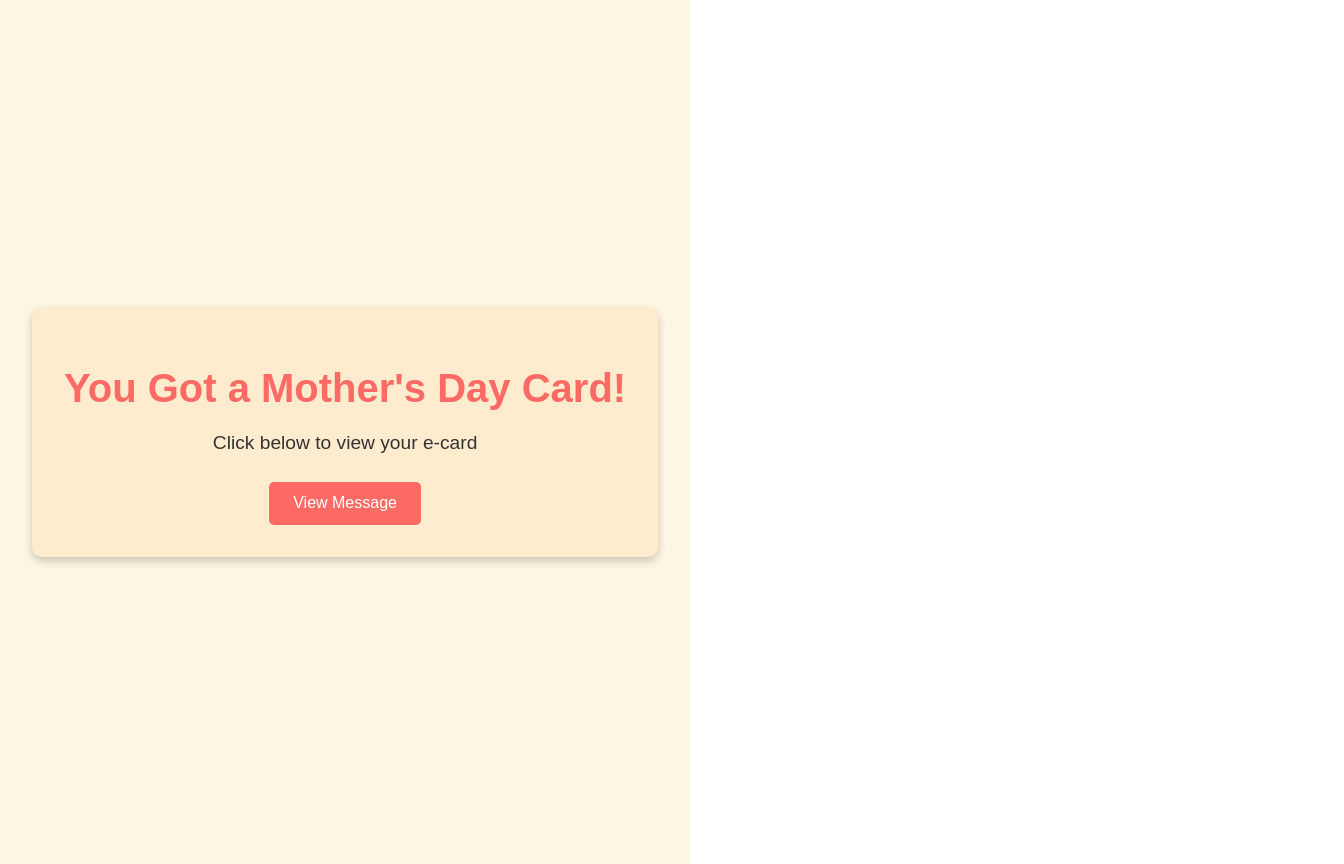
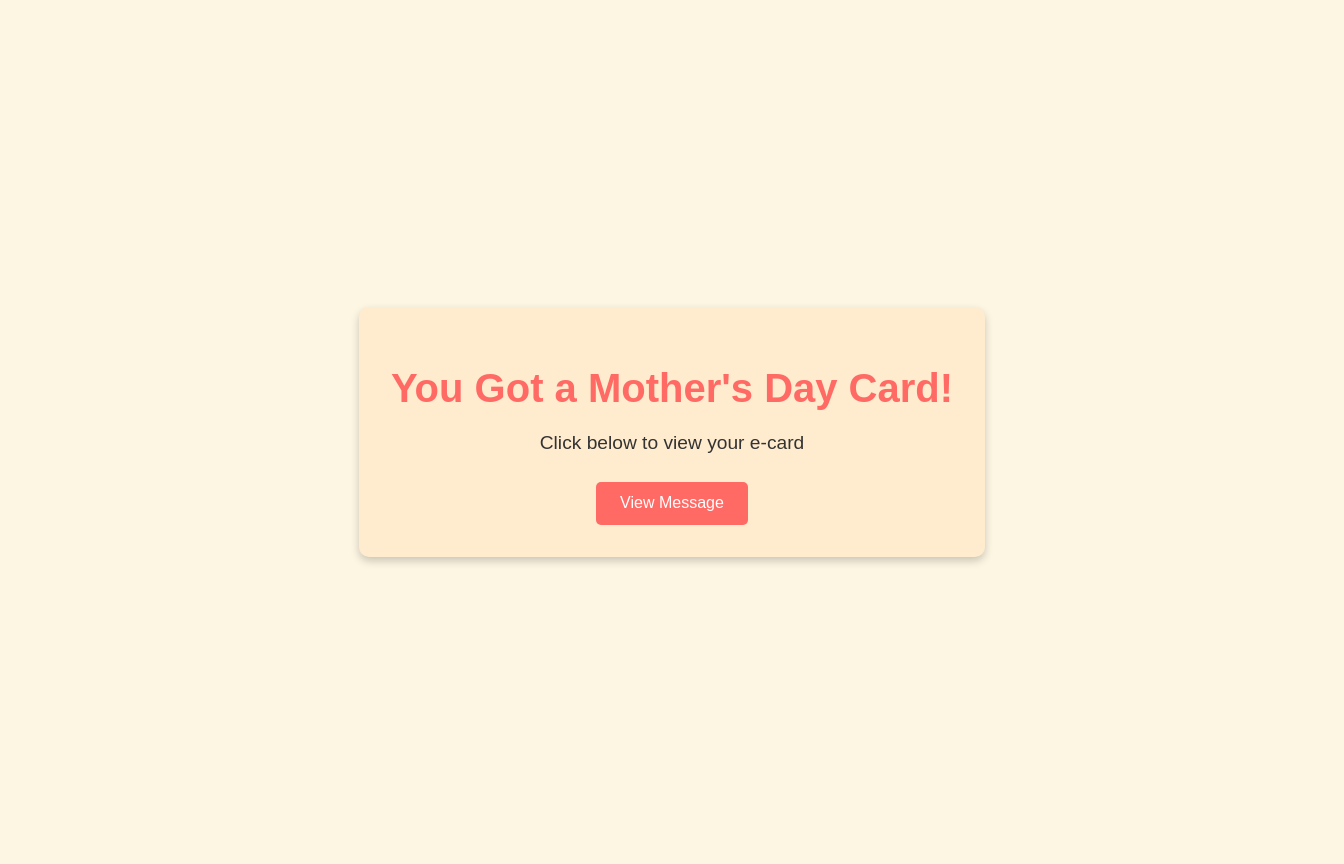
Before and after one commit to blovelace84/MothersDay-e-card-repo, a React (Vite) app in the folder mothers-day-ecard/: page / in a window 1280 px wide. Shown: the whole page, 1344 px wide, since content can reach past the window. Built offline with nearby package versions, Linux system fonts and the light colour scheme.

Commit message:
adjust the width of title screen

```diff
--- a/mothers-day-ecard/src/components/ECard.css
+++ b/mothers-day-ecard/src/components/ECard.css
@@ -4,6 +4,7 @@
     padding: 2rem;
     font-family: 'Arial', sans-serif;
     background-color: #fdf6e3;
+    min-width: 100vw;
     min-height: 100vh;
     display: flex;
     flex-direction: column;
```
